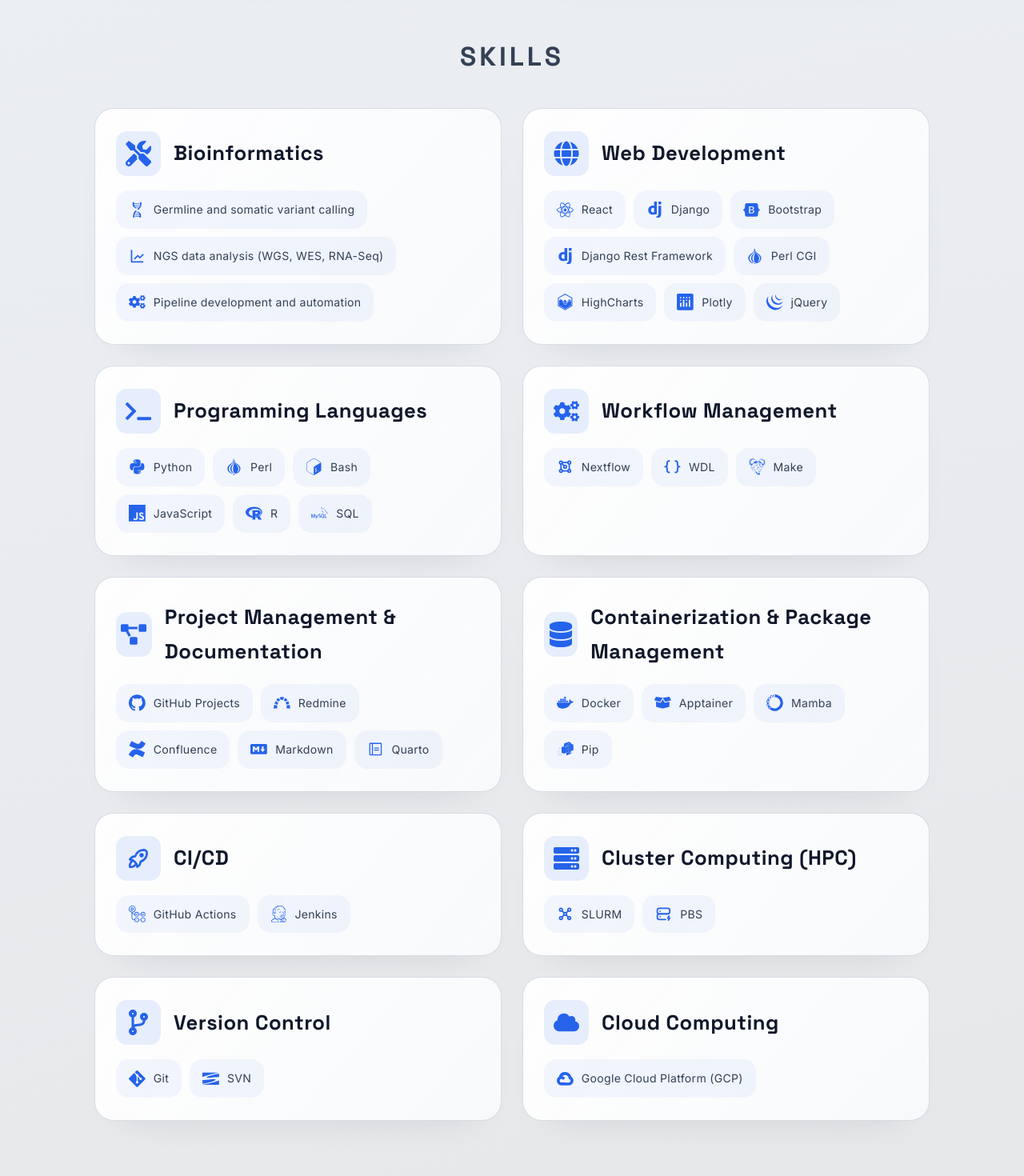
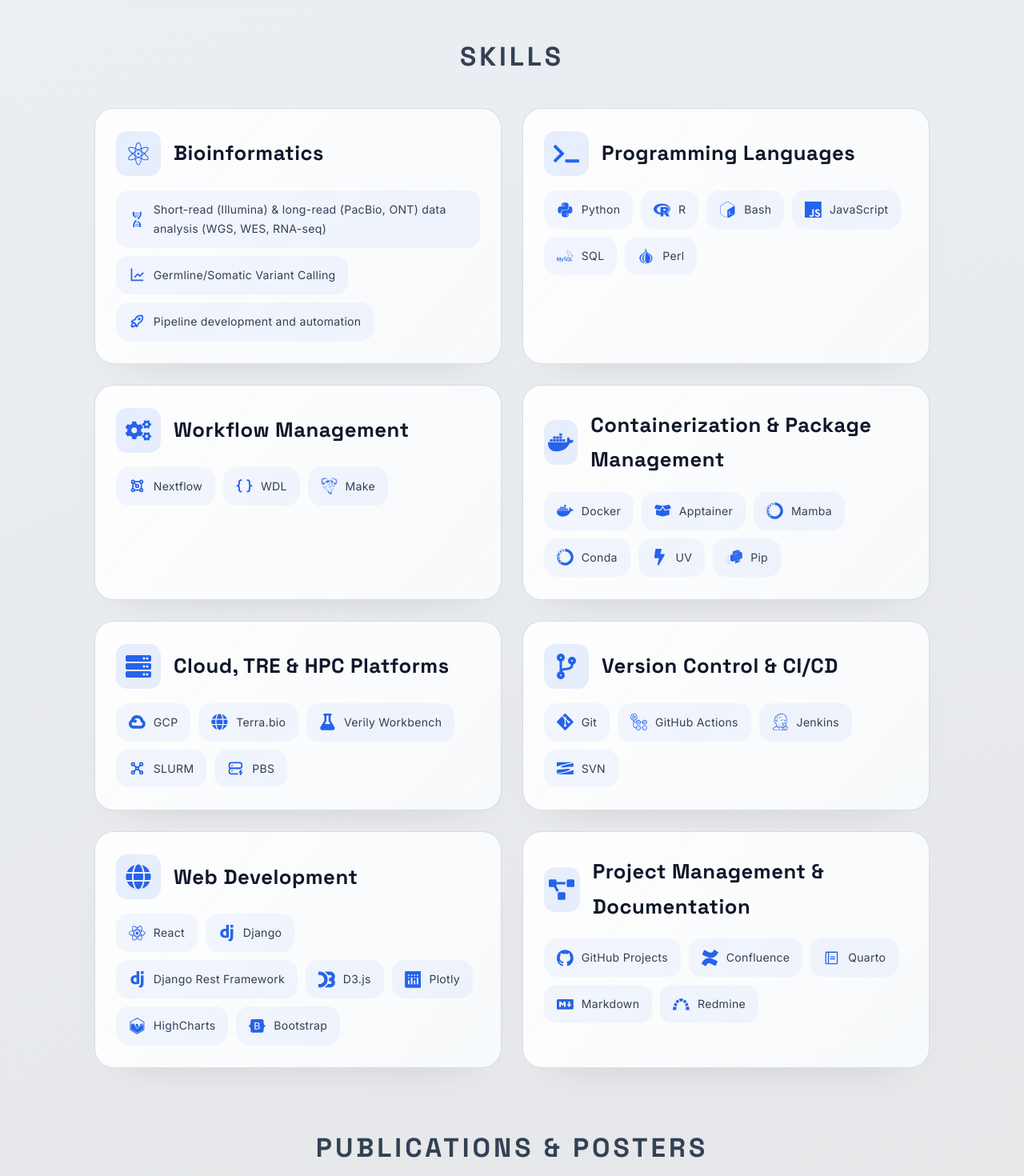
Before and after one commit to maurya-anand/maurya-anand.github.io, a React (Vite) app: page / in a window 1280 px wide. Shown: the part 5840-7310 px from the top of the page at 80% size. Built offline with nearby package versions, Linux system fonts and the light colour scheme.

Commit message:
refactored skills section to enhance clarity and detail, updated icons and added new skills

```diff
--- a/src/components/Skills.jsx
+++ b/src/components/Skills.jsx
@@ -14,6 +14,9 @@
   FaGlobe,
   FaTerminal,
   FaBoxOpen,
+  FaLock,
+  FaBolt,
+  FaFlask,
 } from "react-icons/fa";
 import {
   SiGnu,
@@ -41,7 +44,7 @@
   SiGooglecloud,
 } from "react-icons/si";
 import { PiBracketsCurlyBold, PiNotebook } from "react-icons/pi";
-import { GiDna1 } from "react-icons/gi";
+import { GiDna1, GiAtom } from "react-icons/gi";
 import { BiLineChart } from "react-icons/bi";
 import {
   TbTopologyComplex,
@@ -55,29 +58,15 @@
   {
     category: "Bioinformatics",
     skills: [
-      "Germline and somatic variant calling",
-      "NGS data analysis (WGS, WES, RNA-Seq)",
+      "Short-read (Illumina) & long-read (PacBio, ONT) data analysis (WGS, WES, RNA-seq)",
+      "Germline/Somatic Variant Calling",
       "Pipeline development and automation",
     ],
-    icon: <FaTools />,
-  },
-  {
-    category: "Web Development",
-    skills: [
-      "React",
-      "Django",
-      "Bootstrap",
-      "Django Rest Framework",
-      "Perl CGI",
-      "HighCharts",
-      "Plotly",
-      "jQuery",
-    ],
-    icon: <FaGlobe />,
+    icon: <GiAtom />,
   },
   {
     category: "Programming Languages",
-    skills: ["Python", "Perl", "Bash", "JavaScript", "R", "SQL"],
+    skills: ["Python", "R", "Bash", "JavaScript", "SQL", "Perl"],
     icon: <FaTerminal />,
   },
   {
@@ -86,44 +75,49 @@
     icon: <FaCogs />,
   },
   {
-    category: "Project Management & Documentation",
-    skills: ["GitHub Projects", "Redmine", "Confluence", "Markdown", "Quarto"],
-    icon: <FaProjectDiagram />,
+    category: "Containerization & Package Management",
+    skills: ["Docker", "Apptainer", "Mamba", "Conda", "UV", "Pip"],
+    icon: <FaDocker />,
   },
   {
-    category: "Containerization & Package Management",
-    skills: ["Docker", "Apptainer", "Mamba", "Pip"],
-    icon: <FaDatabase />,
-  },
-  {
-    category: "CI/CD",
-    skills: ["GitHub Actions", "Jenkins"],
-    icon: <TbRocket />,
-  },
-  {
-    category: "Cluster Computing (HPC)",
-    skills: ["SLURM", "PBS"],
+    category: "Cloud, TRE & HPC Platforms",
+    skills: ["GCP", "Terra.bio", "Verily Workbench", "SLURM", "PBS"],
     icon: <FaServer />,
   },
   {
-    category: "Version Control",
-    skills: ["Git", "SVN"],
+    category: "Version Control & CI/CD",
+    skills: ["Git", "GitHub Actions", "Jenkins", "SVN"],
     icon: <FaCodeBranch />,
   },
   {
-    category: "Cloud Computing",
-    skills: ["Google Cloud Platform (GCP)"],
-    icon: <FaCloud />,
+    category: "Web Development",
+    skills: [
+      "React",
+      "Django",
+      "Django Rest Framework",
+      "D3.js",
+      "Plotly",
+      "HighCharts",
+      "Bootstrap",
+    ],
+    icon: <FaGlobe />,
+  },
+  {
+    category: "Project Management & Documentation",
+    skills: ["GitHub Projects", "Confluence", "Quarto", "Markdown", "Redmine"],
+    icon: <FaProjectDiagram />,
   },
 ];
 
 const skillIcons = {
-  "Germline and somatic variant calling": <GiDna1 />,
-  "NGS data analysis (WGS, WES, RNA-Seq)": <BiLineChart />,
-  "Pipeline development and automation": <FaCogs />,
+  "Short-read (Illumina) & long-read (PacBio, ONT) data analysis (WGS, WES, RNA-seq)": <GiDna1 />,
+  "Germline/Somatic Variant Calling": <BiLineChart />,
+  "Pipeline development and automation": <TbRocket />,
+
   Make: <SiGnu />,
   Nextflow: <TbTopologyComplex />,
   WDL: <PiBracketsCurlyBold />,
+
   Bootstrap: <SiBootstrap />,
   "D3.js": <SiD3Dotjs />,
   Django: <SiDjango />,
@@ -133,28 +127,38 @@
   "Perl CGI": <SiPerl />,
   Plotly: <SiPlotly />,
   React: <FaReact />,
+
   Bash: <SiGnubash />,
   JavaScript: <SiJavascript />,
   Perl: <SiPerl />,
   Python: <FaPython />,
   R: <SiR />,
   SQL: <SiMysql />,
+
   Confluence: <SiConfluence />,
   "GitHub Projects": <SiGithub />,
   Markdown: <SiMarkdown />,
   Quarto: <PiNotebook />,
   Redmine: <SiRedmine />,
+
   Docker: <FaDocker />,
   Apptainer: <FaBoxOpen />,
   Mamba: <SiAnaconda />,
+  Conda: <SiAnaconda />,
+  UV: <FaBolt />,
   Pip: <SiPypi />,
+
+  GCP: <SiGooglecloud />,
+  "Terra.bio": <FaGlobe />,
+  "Verily Workbench": <FaFlask />,
+  TRE: <FaLock />,
+  PBS: <TbServerBolt />,
+  SLURM: <TbTopologyStar />,
+
+  Git: <SiGit />,
+  SVN: <SiSubversion />,
   "GitHub Actions": <SiGithubactions />,
   Jenkins: <SiJenkins />,
-  PBS: <TbServerBolt />,
-  SLURM: <TbTopologyStar />,
-  Git: <SiGit />,
-  SVN: <SiSubversion />,
-  "Google Cloud Platform (GCP)": <SiGooglecloud />,
 };
 
 const Skills = () => (
```
